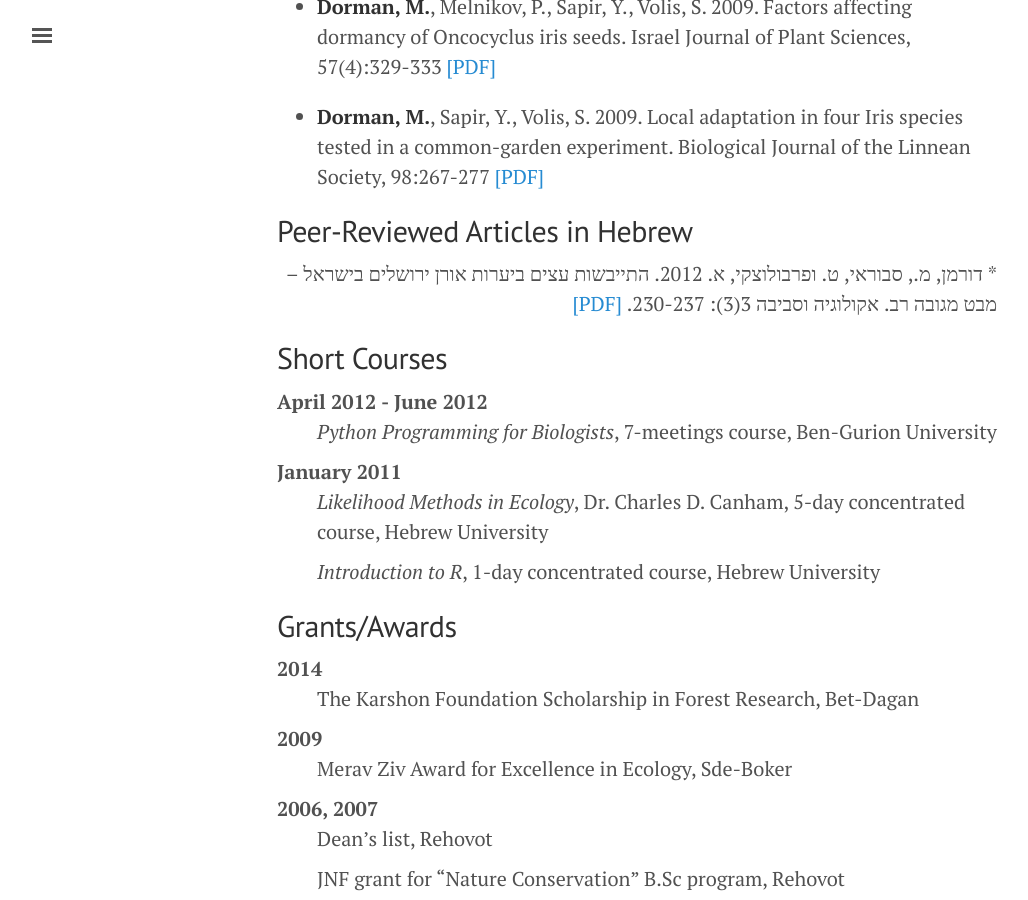
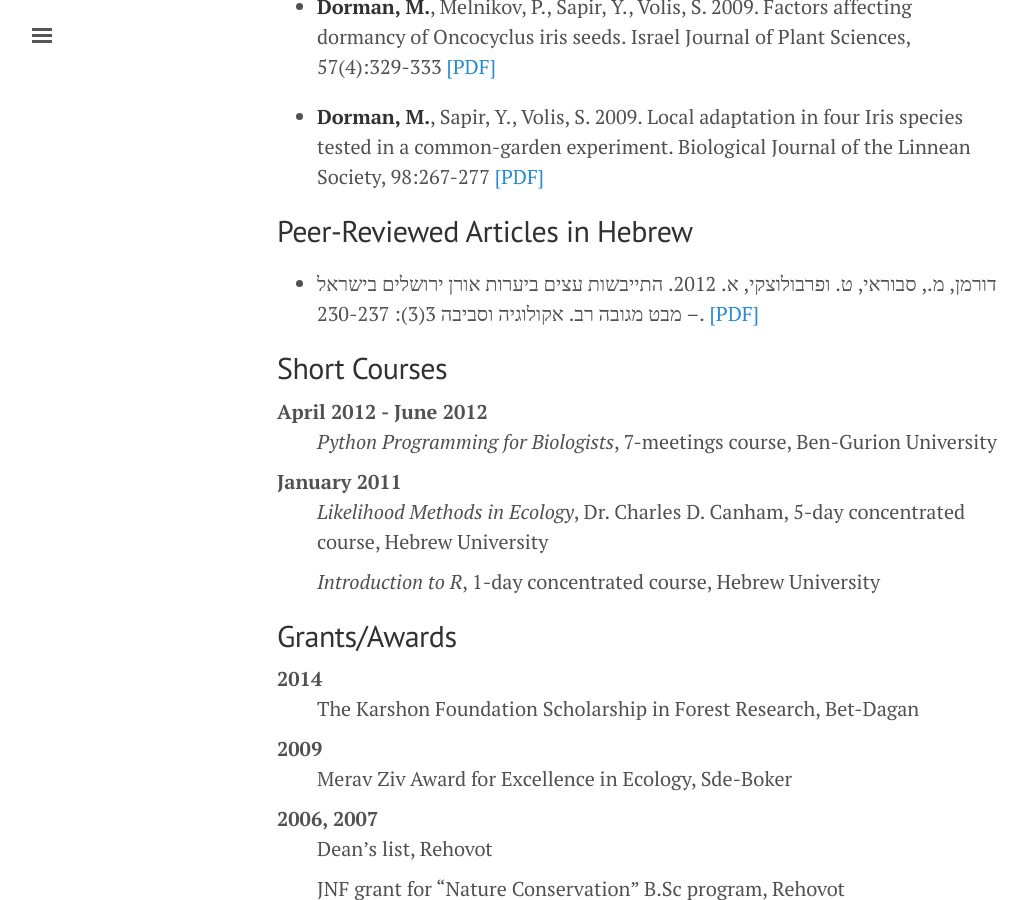
Before and after one commit to michaeldorman/michaeldorman.github.io, a Jekyll site: the page built from cv.md, in a window 1280 px wide and 900 px high, scrolled down 3228 px. Shown: the whole window, without its empty margins (3-1031 px from the left). Built offline with Jekyll 4.4.1, drawn with Linux system fonts in a browser that asks for light colours.

Commit message:
Update cv.md

```diff
--- a/cv.md
+++ b/cv.md
@@ -95,8 +95,11 @@
 ## Peer-Reviewed Articles in Hebrew
 
 <p dir="rtl">
-* דורמן, מ., סבוראי, ט. ופרבולוצקי, א. 2012. התייבשות עצים ביערות אורן ירושלים בישראל – מבט מגובה רב. אקולוגיה וסביבה 3(3): 230-237.
+<ul>
+<li> דורמן, מ., סבוראי, ט. ופרבולוצקי, א. 2012. התייבשות עצים ביערות אורן ירושלים בישראל – מבט מגובה רב. אקולוגיה וסביבה 3(3): 230-237.
 <a href="https://dl.dropboxusercontent.com/s/dwljb7pc0iem9yo/Dorman%20et%20al%202012%20HEB.pdf?dl=0f">[PDF]</a>
+</li>
+</ul>
 </p>
 
 ## Short Courses
```
